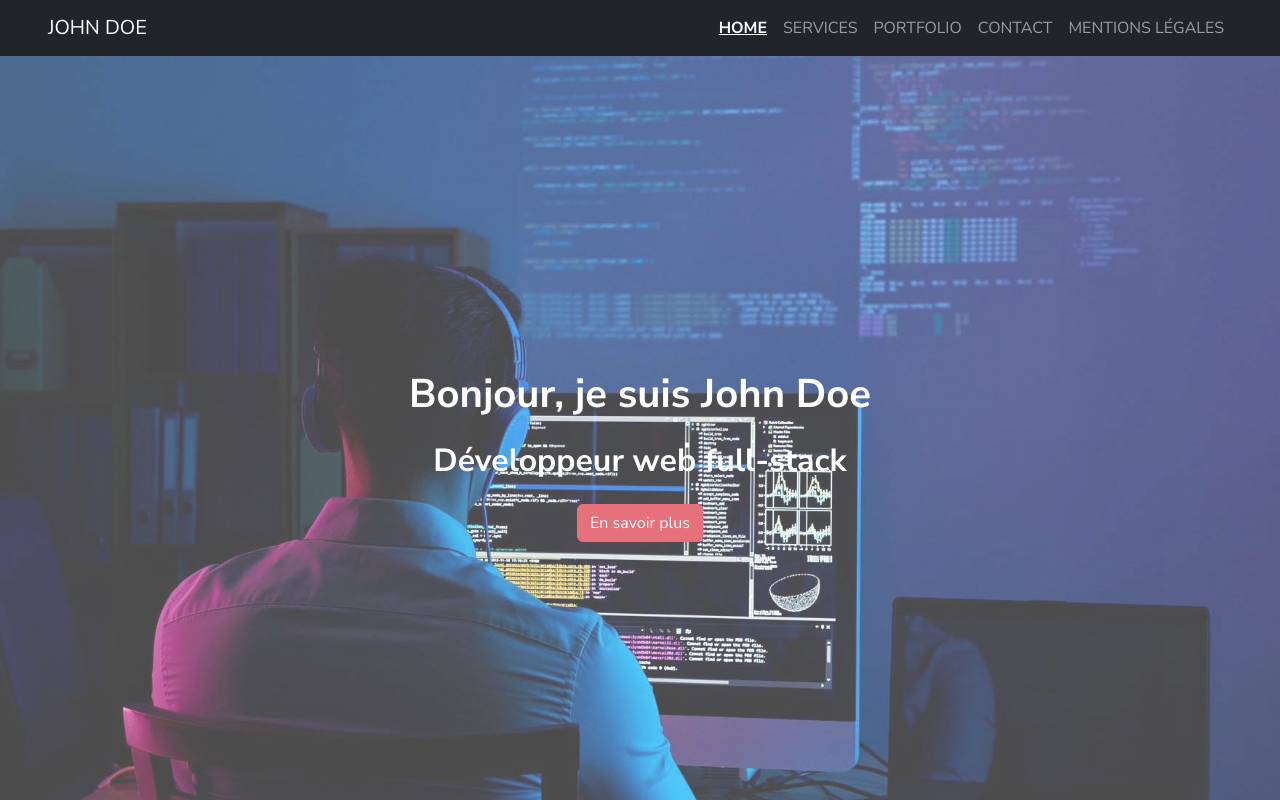
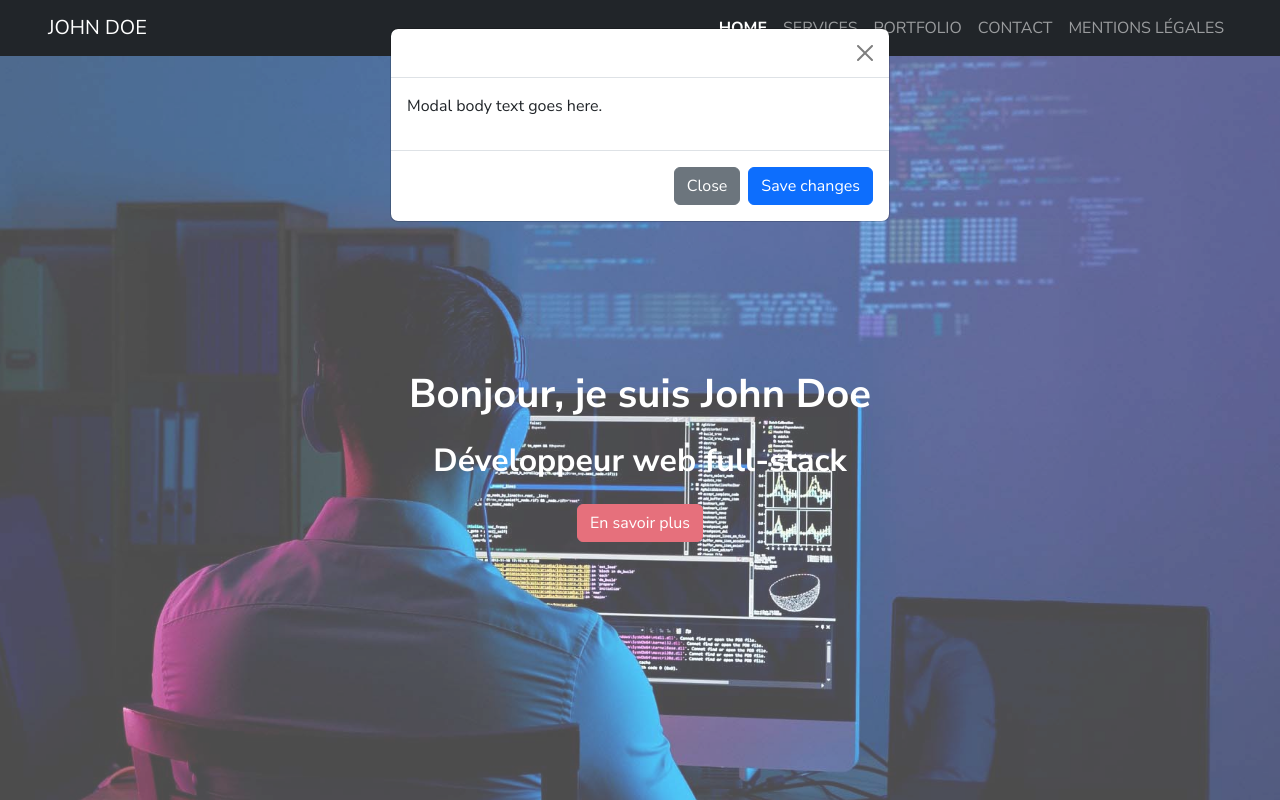
Before and after one commit to CamRossIL/CamRoss-Portfolio-React, a React (Vite) app: page / in a window 1280 px wide. Both pictures are taken after a click on the button "En savoir plus". Shown: the top 800 px of the page. Built offline with nearby package versions, Linux system fonts and the light colour scheme.

Commit message:
function closeModal and link to button btn-close

```diff
--- a/src/pages/Home.jsx
+++ b/src/pages/Home.jsx
@@ -3,20 +3,54 @@ import SectionHome from "../components/SectionHome";
 import { useState } from "react";
 
 function Home() {
- /*créer state affichage modal*/
+  /*créer state affichage modal*/
   const [showModal, setShowModal] = useState(false);
 
-/*créer fonctions ouvrir modal */
+  /*créer fonctions ouvrir modal */
   function openModal() {
     setShowModal(true);
   }
 
+  function closeModal(){
+    setShowModal(false)
+  }
 
   return (
     <div>
       <Hero openModal={openModal} />
-      <SectionHome/>
-      {showModal && <p>Modal</p> }
+      <SectionHome />
+      {showModal && (
+        <div className="modal show d-block" tabIndex="-1">
+          <div className="modal-dialog">
+            <div className="modal-content">
+              <div className="modal-header">
+                <h5 className="modal-title"></h5>
+                <button
+                  type="button"
+                  className="btn-close"
+                  onClick={closeModal}
+                  aria-label="Close"
+                ></button>
+              </div>
+              <div className="modal-body">
+                <p>Modal body text goes here.</p>
+              </div>
+              <div className="modal-footer">
+                <button
+                  type="button"
+                  className="btn btn-secondary"
+                  data-bs-dismiss="modal"
+                >
+                  Close
+                </button>
+                <button type="button" className="btn btn-primary">
+                  Save changes
+                </button>
+              </div>
+            </div>
+          </div>
+        </div>
+      )}
     </div>
   );
 }
```
